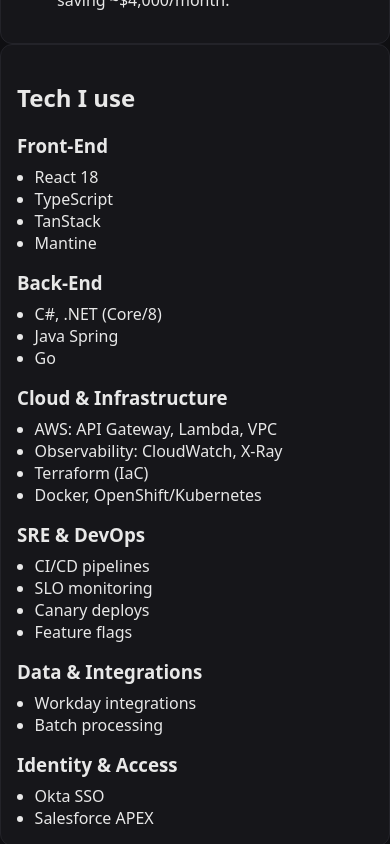
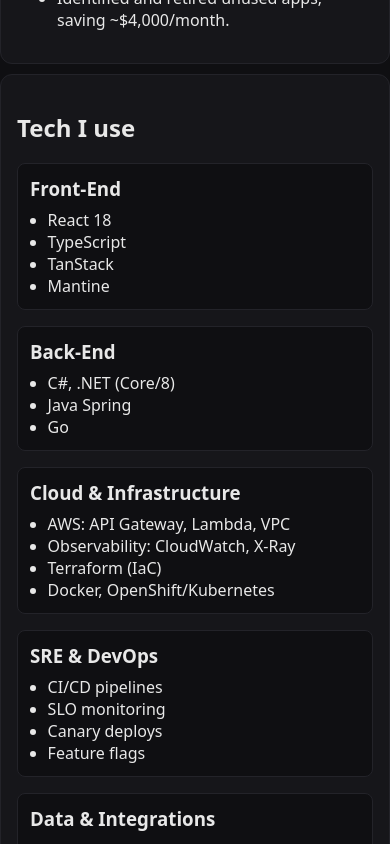
Before and after one commit to diggitydug/dougsellersinfo, a React (Vite) app: page /#/ in a window 390 px wide. Shown: the part 1340-2184 px from the top of the page. Built offline with nearby package versions, Linux system fonts and the light colour scheme.

Commit message:
Cards styling

```diff
--- a/src/pages/About.css
+++ b/src/pages/About.css
@@ -10,14 +10,52 @@
 
 .tech-grid {
   display: grid;
-  grid-template-columns: repeat(2, minmax(0, 1fr));
+  grid-template-columns: repeat(auto-fit, minmax(280px, 1fr));
   gap: 1rem;
+  margin-top: 1rem;
 }
-.tech-grid h3 { margin: 0 0 0.5rem; }
-.tech-grid ul { margin: 0; padding-left: 1.1rem; }
+
+.tech-grid > div {
+  background: var(--bg);
+  border: 1px solid var(--border);
+  border-radius: 8px;
+  padding: 1rem;
+  transition: background-color 320ms ease, border-color 320ms ease;
+}
+
+.tech-grid > div:hover {
+  border-color: color-mix(in oklab, var(--accent) 30%, var(--border));
+}
+
+.tech-grid h3 {
+  margin: 0 0 0.5rem;
+  color: var(--text);
+}
+
+.tech-grid ul {
+  margin: 0;
+  padding-left: 1.1rem;
+}
+
+/* Responsive breakpoints */
+@media (max-width: 1200px) {
+  .tech-grid {
+    grid-template-columns: repeat(auto-fit, minmax(250px, 1fr));
+  }
+}
+
+@media (max-width: 768px) {
+  .tech-grid {
+    grid-template-columns: repeat(auto-fit, minmax(220px, 1fr));
+  }
+}
 
 @media (max-width: 640px) {
   .tech-grid {
     grid-template-columns: 1fr;
   }
+
+  .tech-grid > div {
+    padding: 0.75rem;
+  }
 }
--- a/src/pages/Home.css
+++ b/src/pages/Home.css
@@ -59,3 +59,56 @@
     margin: 0 auto;
   }
 }
+
+/* Tech Grid Styles */
+.tech-grid {
+  display: grid;
+  grid-template-columns: repeat(auto-fit, minmax(280px, 1fr));
+  gap: 1rem;
+  margin-top: 1rem;
+}
+
+.tech-grid > div {
+  background: var(--bg);
+  border: 1px solid var(--border);
+  border-radius: 8px;
+  padding: 1rem;
+  transition: background-color 320ms ease, border-color 320ms ease;
+}
+
+.tech-grid > div:hover {
+  border-color: color-mix(in oklab, var(--accent) 30%, var(--border));
+}
+
+.tech-grid h3 {
+  margin: 0 0 0.5rem;
+  color: var(--text);
+}
+
+.tech-grid ul {
+  margin: 0;
+  padding-left: 1.1rem;
+}
+
+/* Responsive breakpoints */
+@media (max-width: 1200px) {
+  .tech-grid {
+    grid-template-columns: repeat(auto-fit, minmax(250px, 1fr));
+  }
+}
+
+@media (max-width: 768px) {
+  .tech-grid {
+    grid-template-columns: repeat(auto-fit, minmax(220px, 1fr));
+  }
+}
+
+@media (max-width: 640px) {
+  .tech-grid {
+    grid-template-columns: 1fr;
+  }
+
+  .tech-grid > div {
+    padding: 0.75rem;
+  }
+}
--- a/src/styles.css
+++ b/src/styles.css
@@ -49,6 +49,9 @@
 /* Sections */
 main.container {
   padding: 1.5rem 0 2rem;
+  display: flex;
+  flex-direction: column;
+  gap: 10px;
 }
 
 section {
```
